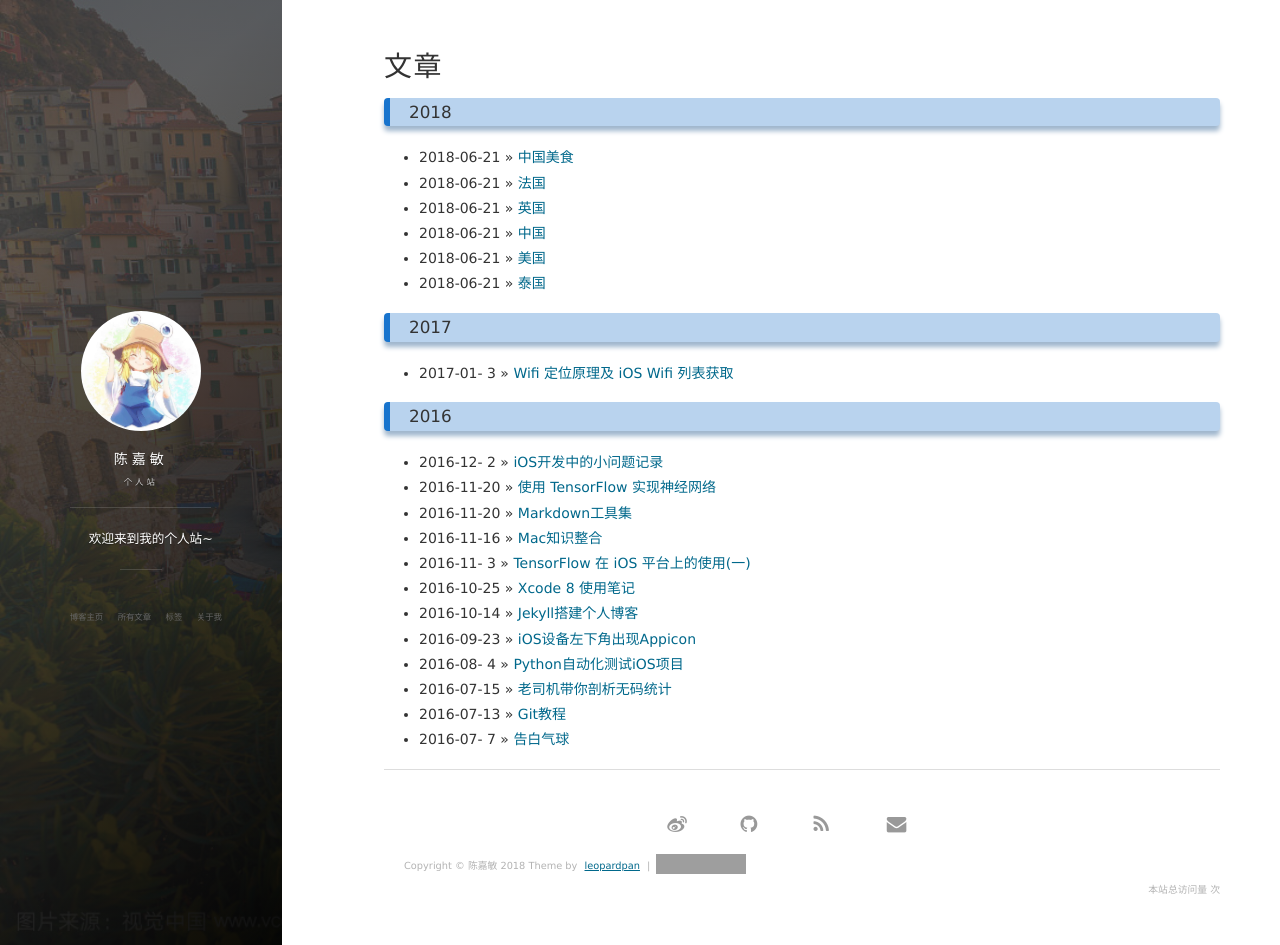
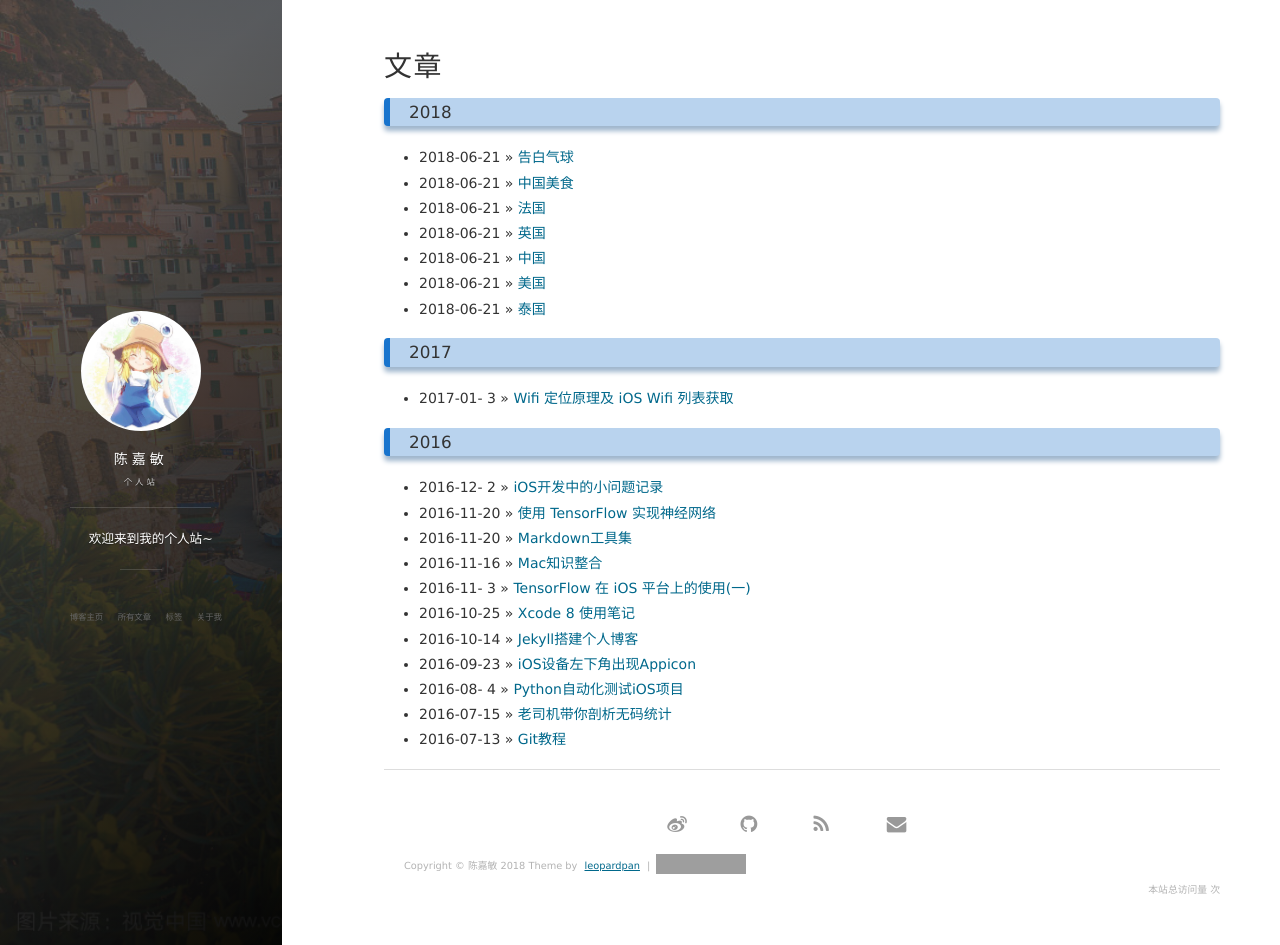
Before and after one commit to shujsegubfgf/shujsegubfgf.github.io, a Jekyll site: the page built from archive.html, in a window 1280 px wide and 945 px high. Built offline with Jekyll 4.4.1, drawn with Linux system fonts in a browser that asks for light colours; nearby versions of some CDN libraries; comment, search, counter and statistics services are not loaded; grey boxes are pictures that could not be loaded.

Commit message:
Update 2016-07-07-iOSMachineLearning_TensorFlow.md

```diff
--- a/_posts/2016-07-07-iOSMachineLearning_TensorFlow.md
+++ b/_posts/2016-07-07-iOSMachineLearning_TensorFlow.md
@@ -1,7 +1,7 @@
 ---
 layout: post
 title: 告白气球
-date: 2016-07-07
+date: 2018.6.21
 tags: 机器学习
 ---
 
```
